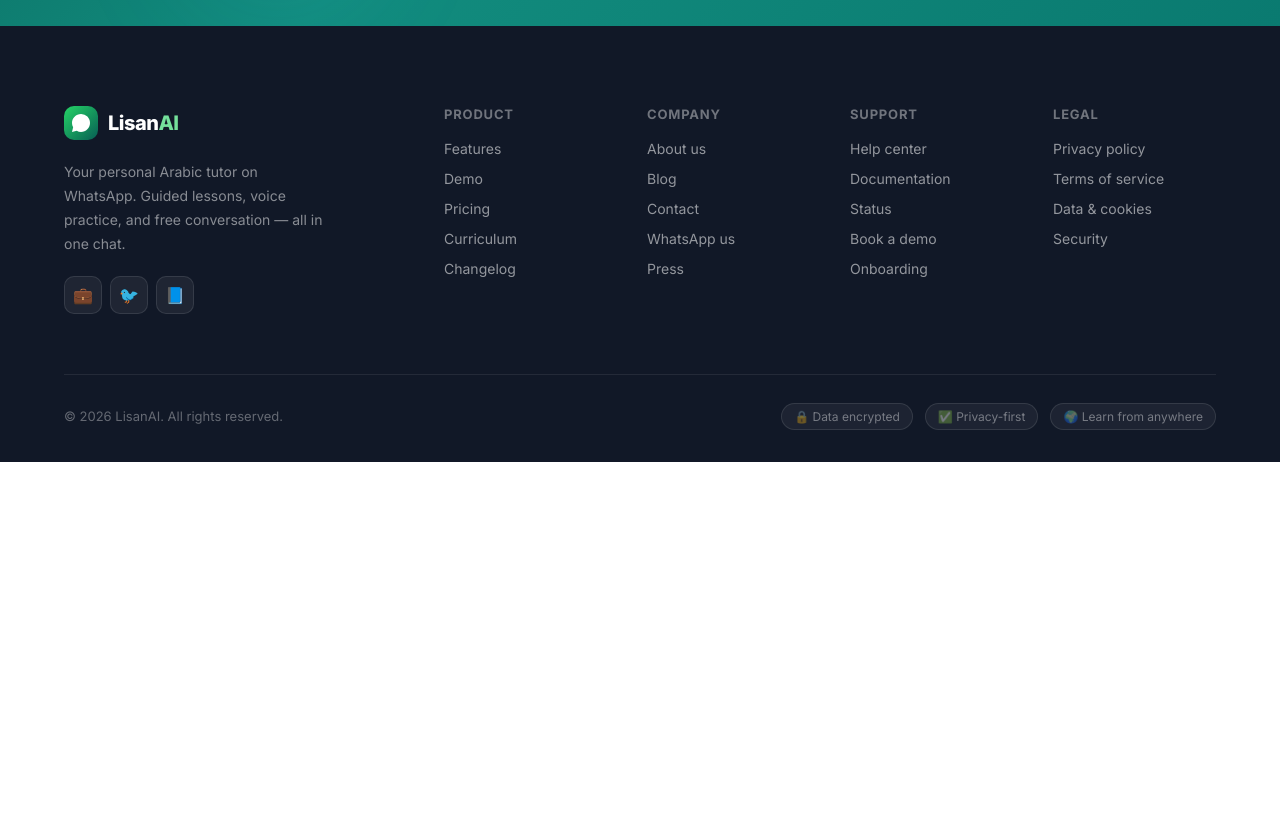
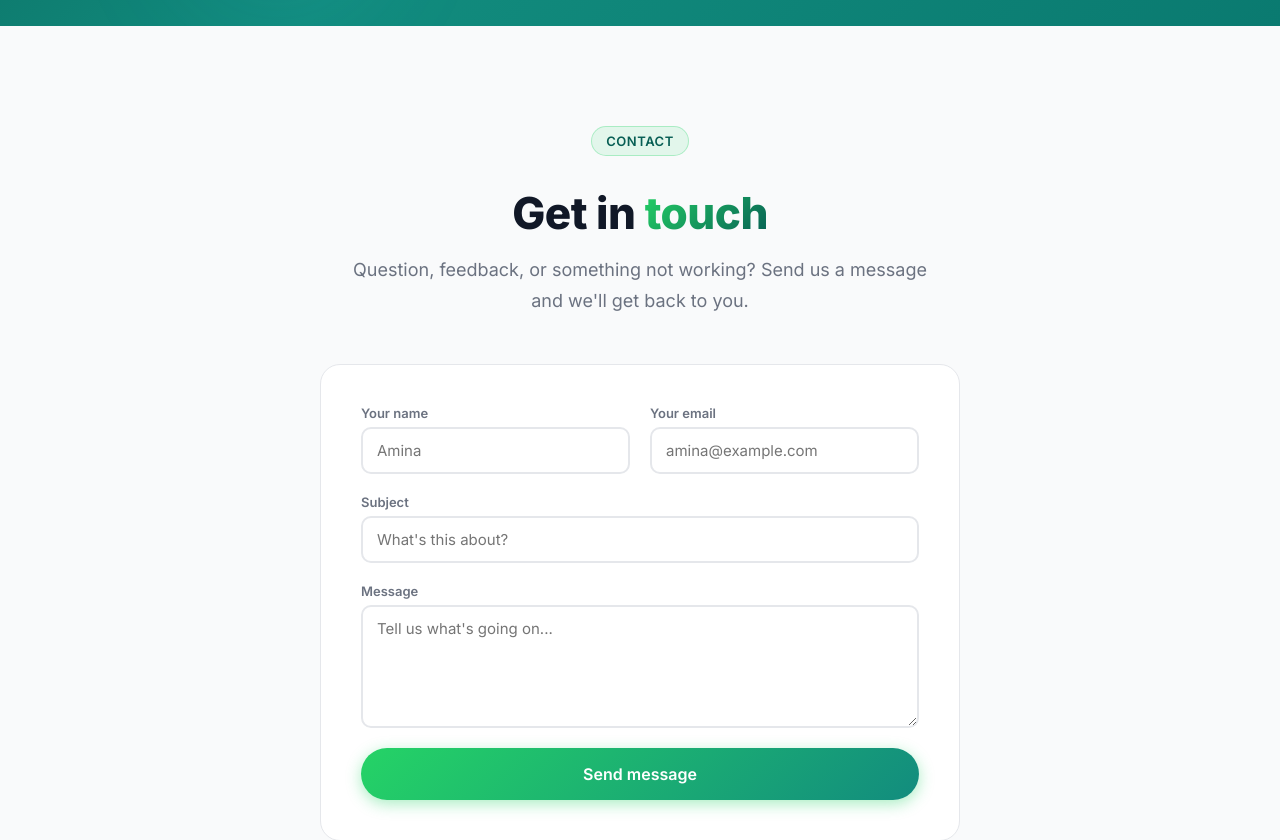
Before and after one commit to ZiyabRaza001/lisanai-site, a React (Vite) app: page / in a window 1280 px wide. Shown: the part 9420-10260 px from the top of the page. Before the commit the page ends 9882 px from the top, so only its background shows below. Built offline with nearby package versions, Linux system fonts and the light colour scheme.

Commit message:
Add contact form that emails lisanaiservice@outlook.com
New Contact section (name, email, subject, message) sends via Resend
to the support inbox, with reply-to set to the sender so replying in
Outlook works normally. Footer's dead "Contact" link now scrolls to it.

```diff
--- a/package.json
+++ b/package.json
@@ -14,6 +14,7 @@
     "libphonenumber-js": "^1.13.10",
     "react": "^19.2.7",
     "react-dom": "^19.2.7",
+    "resend": "^6.20.0",
     "stripe": "^22.4.0"
   },
   "devDependencies": {
--- a/src/App.jsx
+++ b/src/App.jsx
@@ -9,6 +9,7 @@ import Pricing from './sections/Pricing'
 import Testimonials from './sections/Testimonials'
 import FAQ from './sections/FAQ'
 import CTA from './sections/CTA'
+import Contact from './sections/Contact'
 import Footer from './components/Footer'
 
 function App() {
@@ -25,6 +26,7 @@ function App() {
         <Testimonials />
         <FAQ />
         <CTA />
+        <Contact />
       </main>
       <Footer />
     </>
--- a/src/components/Footer.jsx
+++ b/src/components/Footer.jsx
@@ -42,7 +42,20 @@ export default function Footer() {
                 <ul className="footer__col-list">
                   {links.map(link => (
                     <li key={link}>
-                      <a href="#" className="footer__link">{link}</a>
+                      {link === 'Contact' ? (
+                        <a
+                          href="#contact"
+                          className="footer__link"
+                          onClick={(e) => {
+                            e.preventDefault()
+                            document.querySelector('#contact')?.scrollIntoView({ behavior: 'smooth' })
+                          }}
+                        >
+                          {link}
+                        </a>
+                      ) : (
+                        <a href="#" className="footer__link">{link}</a>
+                      )}
                     </li>
                   ))}
                 </ul>
--- /dev/null
+++ b/src/sections/Contact.css
@@ -0,0 +1,98 @@
+.contact {
+  padding: 100px 0;
+  background: var(--bg-light);
+}
+
+.contact__header {
+  text-align: center;
+  margin-bottom: 48px;
+  display: flex;
+  flex-direction: column;
+  align-items: center;
+  gap: 16px;
+}
+
+.contact__title-accent {
+  background: linear-gradient(135deg, var(--primary), var(--secondary));
+  -webkit-background-clip: text;
+  -webkit-text-fill-color: transparent;
+  background-clip: text;
+}
+
+.contact__form {
+  max-width: 640px;
+  margin: 0 auto;
+  background: white;
+  border: 1px solid var(--border);
+  border-radius: var(--radius-lg);
+  padding: 40px;
+  display: flex;
+  flex-direction: column;
+  gap: 20px;
+}
+
+.contact__row {
+  display: grid;
+  grid-template-columns: 1fr 1fr;
+  gap: 20px;
+}
+
+.contact__field {
+  display: flex;
+  flex-direction: column;
+  gap: 6px;
+}
+
+.contact__field label {
+  font-size: 13px;
+  font-weight: 600;
+  color: var(--text-secondary);
+}
+
+.contact__field input,
+.contact__field textarea {
+  width: 100%;
+  padding: 12px 14px;
+  border-radius: var(--radius);
+  border: 2px solid var(--border);
+  font-size: 15px;
+  font-family: inherit;
+  transition: var(--transition);
+  resize: vertical;
+}
+
+.contact__field input:focus,
+.contact__field textarea:focus {
+  outline: none;
+  border-color: var(--primary);
+}
+
+.contact__error {
+  font-size: 13.5px;
+  color: var(--error);
+}
+
+.contact__success {
+  font-size: 13.5px;
+  font-weight: 600;
+  color: var(--success);
+}
+
+.contact__submit {
+  width: 100%;
+}
+
+@media (max-width: 640px) {
+  .contact {
+    padding: 64px 0;
+  }
+
+  .contact__form {
+    padding: 28px 22px;
+  }
+
+  .contact__row {
+    grid-template-columns: 1fr;
+    gap: 20px;
+  }
+}
--- /dev/null
+++ b/src/sections/Contact.jsx
@@ -0,0 +1,114 @@
+import { useState } from 'react'
+import './Contact.css'
+
+export default function Contact() {
+  const [name, setName] = useState('')
+  const [email, setEmail] = useState('')
+  const [subject, setSubject] = useState('')
+  const [message, setMessage] = useState('')
+  const [loading, setLoading] = useState(false)
+  const [error, setError] = useState('')
+  const [sent, setSent] = useState(false)
+
+  const handleSubmit = async (e) => {
+    e.preventDefault()
+
+    if (!name.trim() || !email.trim() || !subject.trim() || !message.trim()) {
+      setError('Fill in every field.')
+      return
+    }
+
+    setError('')
+    setLoading(true)
+
+    try {
+      const res = await fetch('/api/send-contact-message', {
+        method: 'POST',
+        headers: { 'Content-Type': 'application/json' },
+        body: JSON.stringify({ name: name.trim(), email: email.trim(), subject: subject.trim(), message: message.trim() }),
+      })
+      const data = await res.json()
+      if (!res.ok) throw new Error(data.error || 'Something went wrong')
+
+      setSent(true)
+      setName('')
+      setEmail('')
+      setSubject('')
+      setMessage('')
+    } catch (err) {
+      setError(err.message)
+    } finally {
+      setLoading(false)
+    }
+  }
+
+  return (
+    <section className="contact" id="contact">
+      <div className="container">
+        <div className="contact__header">
+          <div className="section-tag">Contact</div>
+          <h2 className="section-title">
+            Get in <span className="contact__title-accent">touch</span>
+          </h2>
+          <p className="section-subtitle">
+            Question, feedback, or something not working? Send us a message and we'll get back to you.
+          </p>
+        </div>
+
+        <form className="contact__form" onSubmit={handleSubmit}>
+          <div className="contact__row">
+            <div className="contact__field">
+              <label htmlFor="contact-name">Your name</label>
+              <input
+                id="contact-name"
+                type="text"
+                placeholder="Amina"
+                value={name}
+                onChange={(e) => setName(e.target.value)}
+              />
+            </div>
+            <div className="contact__field">
+              <label htmlFor="contact-email">Your email</label>
+              <input
+                id="contact-email"
+                type="email"
+                placeholder="amina@example.com"
+                value={email}
+                onChange={(e) => setEmail(e.target.value)}
+              />
+            </div>
+          </div>
+
+          <div className="contact__field">
+            <label htmlFor="contact-subject">Subject</label>
+            <input
+              id="contact-subject"
+              type="text"
+              placeholder="What's this about?"
+              value={subject}
+              onChange={(e) => setSubject(e.target.value)}
+            />
+          </div>
+
+          <div className="contact__field">
+            <label htmlFor="contact-message">Message</label>
+            <textarea
+              id="contact-message"
+              rows={5}
+              placeholder="Tell us what's going on..."
+              value={message}
+              onChange={(e) => setMessage(e.target.value)}
+            />
+          </div>
+
+          {error && <p className="contact__error">{error}</p>}
+          {sent && <p className="contact__success">✅ Sent — we'll get back to you soon.</p>}
+
+          <button type="submit" className="btn btn-lg btn-primary contact__submit" disabled={loading}>
+            {loading ? 'Sending…' : 'Send message'}
+          </button>
+        </form>
+      </div>
+    </section>
+  )
+}
```
Also changed, not shown: api/send-contact-message.js (added, +38 -0 lines), 2 other files (tests, documents, lock files or other folders).
